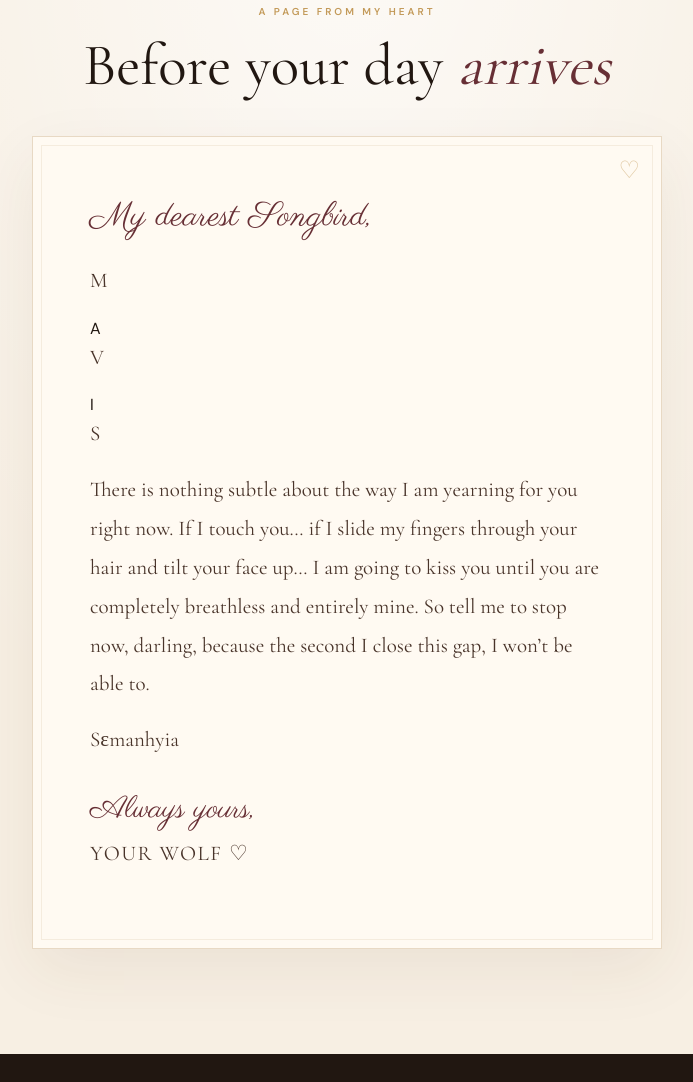
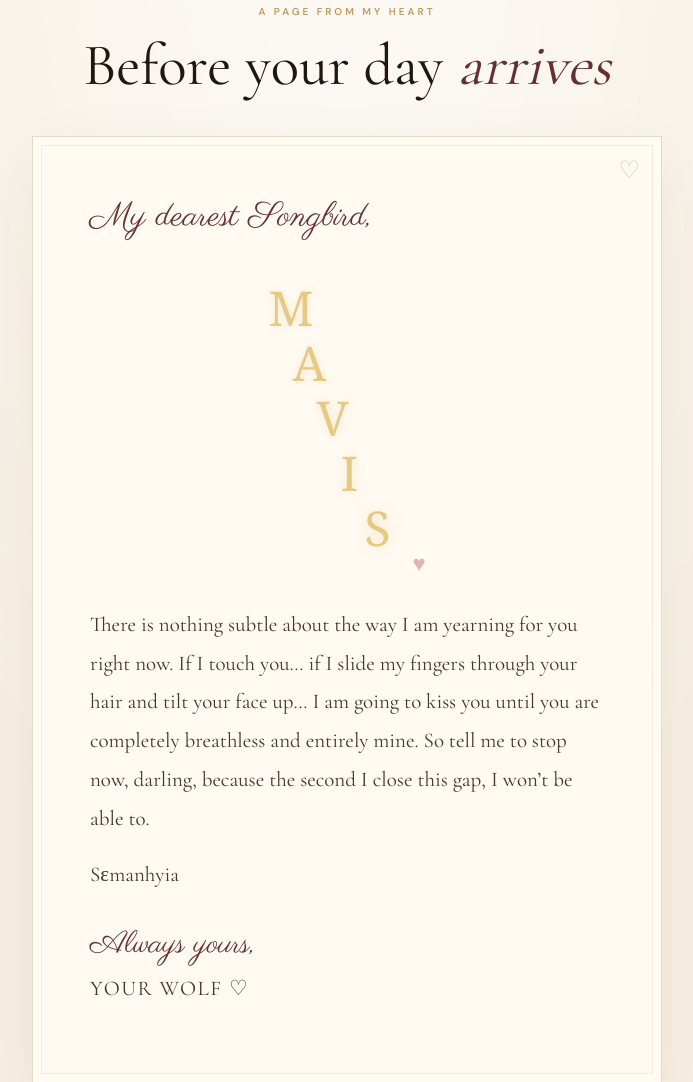
Before and after one commit to Kasante-maker/songbird, a plain HTML site: page index.html in a window 1280 px wide. Shown: the part 907-1989 px from the top of the page, without its empty margins (293-986 px from the left). Drawn offline with nearby package versions, Linux system fonts and the light colour scheme.

Commit message:
Refactor letter display with animated styles
Replaced individual letters with spans in a diagonal layout and added styling for animation effects.

```diff
--- a/index.html
+++ b/index.html
@@ -931,17 +931,60 @@
         <article class="letter-card reveal">
           <p class="letter-salutation script">My dearest Songbird,</p>
 
-          <p>
-            M
-          </p>
-            A
-          <p>
-            V
-          </p>
-            I
-          <p>
-            S
-          </p>
+  <div class="mavis-diagonal">
+  <span>M</span>
+  <span>A</span>
+  <span>V</span>
+  <span>I</span>
+  <span>S</span>
+  <div class="mavis-heart">♥</div>
+</div>
+<style>
+  .mavis-diagonal {
+    position: relative;
+    display: flex;
+    flex-direction: column;
+    width: fit-content;
+    margin: 30px auto;
+    padding: 10px 30px 20px 0;
+  }
+  .mavis-diagonal span {
+    display: block;
+    font-family: Georgia, serif;
+    font-size: clamp(32px, 8vw, 48px);
+    font-weight: normal;
+    line-height: 1.15;
+    letter-spacing: 5px;
+    color: #e8c982;
+    text-shadow: 0 0 12px rgba(232, 201, 130, 0.3);
+    animation: mavisGlow 3s ease-in-out infinite alternate;
+  }
+  .mavis-diagonal span:nth-child(1) { margin-left: 0; }
+  .mavis-diagonal span:nth-child(2) { margin-left: 24px; animation-delay: .2s; }
+  .mavis-diagonal span:nth-child(3) { margin-left: 48px; animation-delay: .4s; }
+  .mavis-diagonal span:nth-child(4) { margin-left: 72px; animation-delay: .6s; }
+  .mavis-diagonal span:nth-child(5) { margin-left: 96px; animation-delay: .8s; }
+  .mavis-heart {
+    position: absolute;
+    left: 145px;
+    bottom: 0;
+    color: #d9a6a6;
+    font-size: 20px;
+    animation: heartBeat 1.8s ease-in-out infinite;
+  }
+  @keyframes mavisGlow {
+    from {
+      text-shadow: 0 0 5px rgba(232, 201, 130, 0.2);
+    }
+    to {
+      text-shadow: 0 0 18px rgba(232, 201, 130, 0.65);
+    }
+  }
+  @keyframes heartBeat {
+    0%, 100% { transform: scale(1); opacity: .7; }
+    50% { transform: scale(1.25); opacity: 1; }
+  }
+</style>
 
           <p>
             There is nothing subtle about the way I am yearning for you right now.
```
